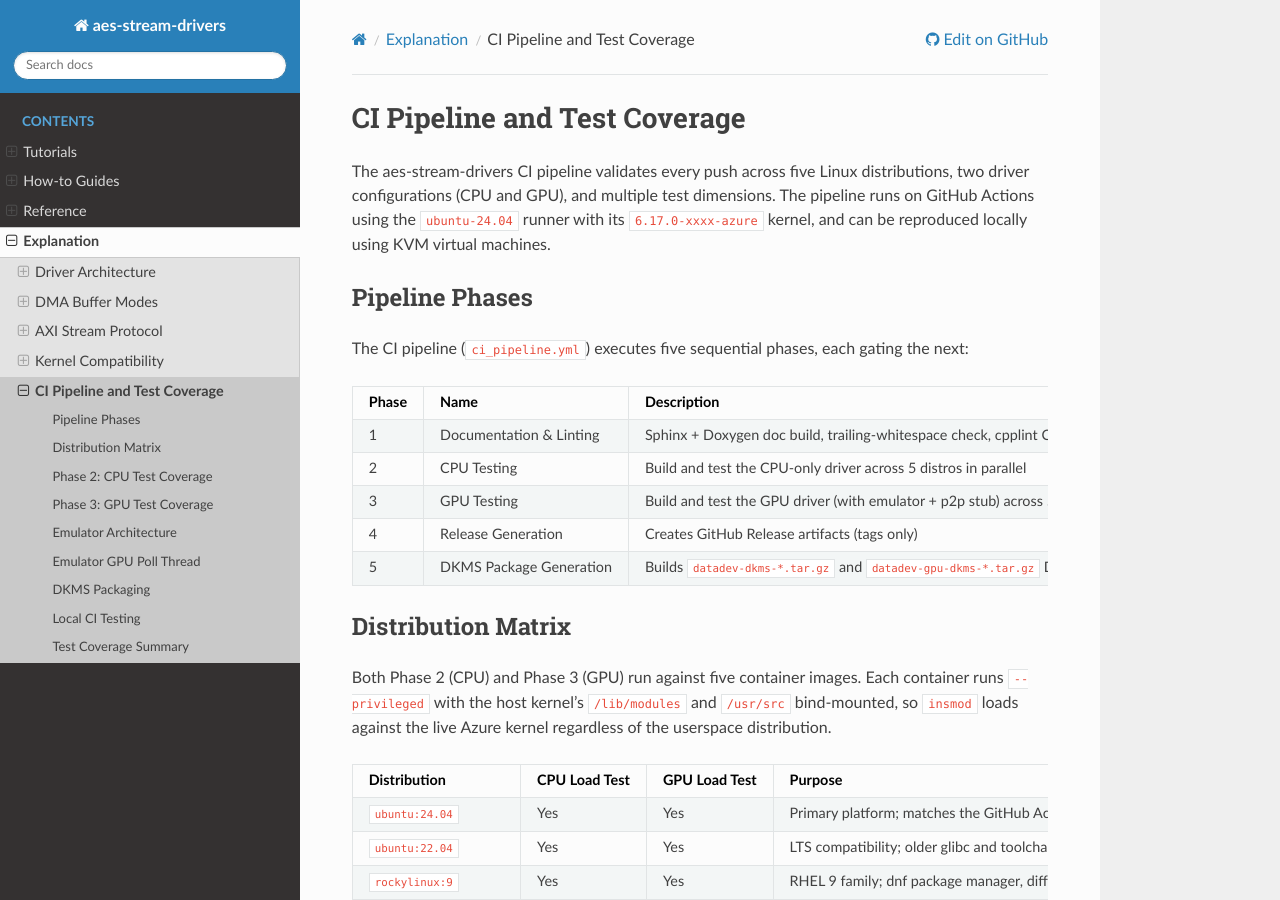
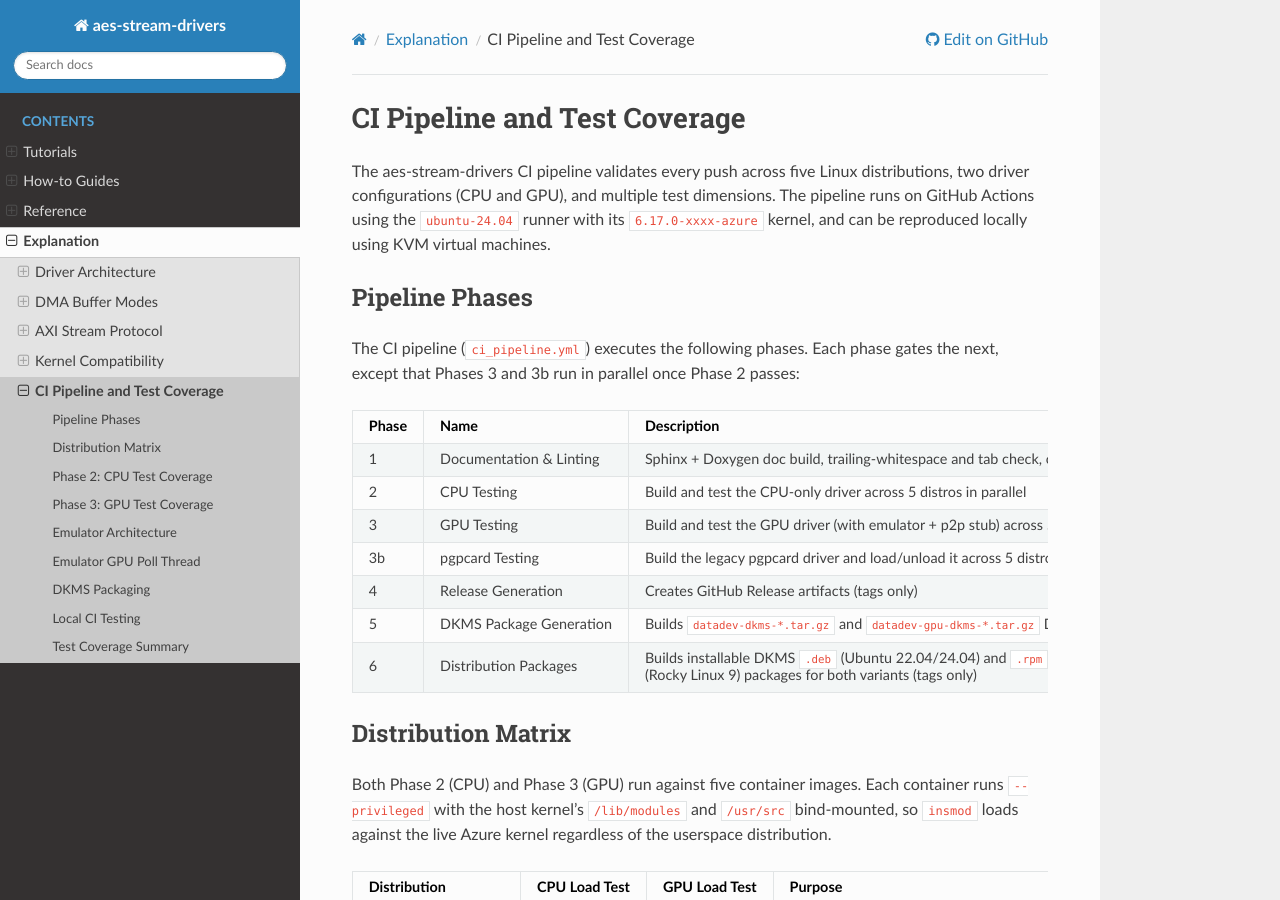
Before and after one commit to slaclab/aes-stream-drivers, a Sphinx documentation site: the page built from docs/explanation/ci-pipeline.rst, in a window 1280 px wide and 900 px high. Built offline with Sphinx 7.4.7 and the Read the Docs theme 3.1.0, drawn with Linux system fonts in a browser that asks for light colours; some of the changed text lies outside the part shown.

Commit message:
docs(ci): Sync the CI pipeline page with ci_pipeline.yml
The phase table predated Phase 3b (pgpcard build/load) and Phase 6 (dist
.deb/.rpm packages), listed a gpu_async.c change guard that the workflow
does not run, and named the DKMS tarballs datadev-cpu-*/datadev-gpu-*
instead of the datadev-dkms-*/datadev-gpu-dkms-* names the Makefile and
release upload use.

```diff
--- a/docs/explanation/ci-pipeline.rst
+++ b/docs/explanation/ci-pipeline.rst
@@ -11,8 +11,9 @@
 Pipeline Phases
 ---------------
 
-The CI pipeline (``ci_pipeline.yml``) executes five sequential phases, each
-gating the next:
+The CI pipeline (``ci_pipeline.yml``) executes the following phases. Each
+phase gates the next, except that Phases 3 and 3b run in parallel once
+Phase 2 passes:
 
 .. list-table::
    :header-rows: 1
@@ -23,8 +24,8 @@
      - Description
    * - 1
      - Documentation & Linting
-     - Sphinx + Doxygen doc build, trailing-whitespace check, cpplint
-       C/C++ lint, gpu_async.c change guard
+     - Sphinx + Doxygen doc build, trailing-whitespace and tab check,
+       cpplint C/C++ lint
    * - 2
      - CPU Testing
      - Build and test the CPU-only driver across 5 distros in parallel
@@ -32,6 +33,10 @@
      - GPU Testing
      - Build and test the GPU driver (with emulator + p2p stub) across
        5 distros in parallel
+   * - 3b
+     - pgpcard Testing
+     - Build the legacy pgpcard driver and load/unload it across 5
+       distros (no traffic tests, since CI has no PGP card)
    * - 4
      - Release Generation
      - Creates GitHub Release artifacts (tags only)
@@ -39,6 +44,10 @@
      - DKMS Package Generation
      - Builds ``datadev-dkms-*.tar.gz`` and ``datadev-gpu-dkms-*.tar.gz``
        DKMS tarballs (tags only)
+   * - 6
+     - Distribution Packages
+     - Builds installable DKMS ``.deb`` (Ubuntu 22.04/24.04) and ``.rpm``
+       (Rocky Linux 9) packages for both variants (tags only)
 
 
 Distribution Matrix
@@ -300,8 +309,8 @@
 
 The pipeline produces two DKMS tarballs for distribution:
 
-- ``datadev-cpu-<version>.tar.gz`` --- CPU-only driver (no NVIDIA dependency)
-- ``datadev-gpu-<version>.tar.gz`` --- GPU driver (requires NVIDIA kernel modules)
+- ``datadev-dkms-<version>.tar.gz``: CPU-only driver (no NVIDIA dependency)
+- ``datadev-gpu-dkms-<version>.tar.gz``: GPU driver (requires NVIDIA kernel modules)
 
 Both are tested via ``dkms ldtarball`` / ``dkms install`` / ``dkms remove``
 in CI. On tagged releases, the tarballs are uploaded to the GitHub Release page.
@@ -422,4 +431,5 @@
      - 3
      - Trailing whitespace, tab detection, cpplint
 
-**Total: ~95 individual test checks across 5 distributions x 2 phases = 10 CI cells.**
+**Total: ~95 individual test checks across 5 distributions x 2 test phases = 10 CI cells,
+plus 5 pgpcard build/load cells in Phase 3b.**
```
